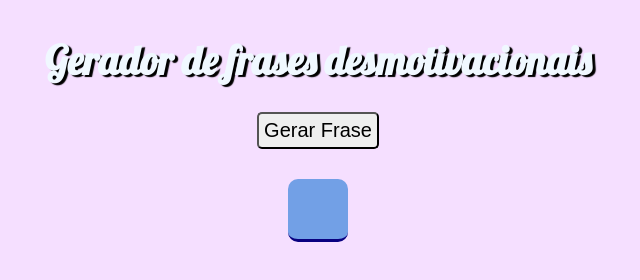
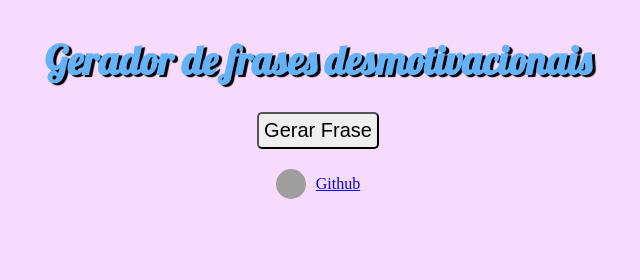
Before and after one commit to Samuuuca/Project-GeradorDesmotivacional, a plain HTML site: page index.html in a window 1280 px wide. Shown: the whole page, without its empty margins (322-962 px from the left). Drawn offline with Linux system fonts and the light colour scheme; grey boxes are pictures that could not be loaded.

Commit message:
commit update files

```diff
--- a/index.html
+++ b/index.html
@@ -17,6 +17,10 @@
     <p id="Resultado"> </p>
 </div>
 
+<div class="footer">
+    <img src="https://avatars.githubusercontent.com/u/9919?s=200&v=4" alt="Github">
+    <a target="_blank" href="https://github.com/Samuuuca">Github</a>
+</div>
 
 <script src="source.js"></script>
 </body>
--- a/source.js
+++ b/source.js
@@ -3,7 +3,7 @@
 function run() {
 
     const result = document.getElementById('Resultado')
-        result.style.display = 'block'
+    result.style.display = 'block'
     let { desmotivacional, demo2, fixo, sufixo } = arrays()
 
     let number = Math.floor(Math.random() * demo2.length)
@@ -58,6 +58,7 @@ function arrays() {
     let sufixo =[
         'nada',
         'lavar uma louça',
+        'varrer um chão',
 
     ]
     return { desmotivacional, demo2, fixo, sufixo }
--- a/style.css
+++ b/style.css
@@ -1,6 +1,6 @@
 @import url('https://fonts.googleapis.com/css2?family=Lobster&display=swap');
 
-body{background-color: rgba(212, 118, 255, 0.233);}
+body{background-color: rgba(231, 134, 255, 0.295);}
 
 .center{
 
@@ -13,7 +13,7 @@ body{background-color: rgba(212, 118, 255, 0.233);}
 }
 h1{
     font-family: 'Lobster', cursive;
-    color: aliceblue;
+    color: rgb(100, 178, 247);
     font-size: 40px;
     text-shadow: 3px 2px 1px rgb(0, 0, 0);
 }
@@ -37,5 +37,29 @@ p{
     border-radius: 10px;
     padding: 30px;
     border-bottom: solid rgb(9, 0, 128);
+    display: none;
 
 }
+.footer{
+
+    display: flex;
+    justify-content: center;
+    align-items: center;
+    margin-top: 20px;
+
+}
+img{
+    border-radius: 50%;
+    width: 30px;
+    height: 30px;
+    margin: 0 10px 0 0 ;
+}
+@media screen and (max-width: 800px) {
+
+    h1{
+        text-align: center;
+    }
+    p{
+        font-size: 20px;
+    }
+}
```
